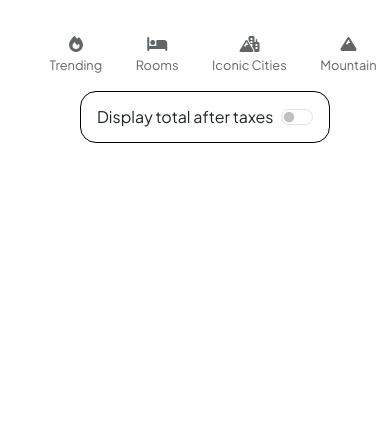
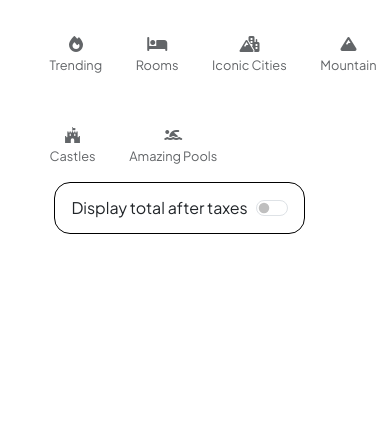
Before and after one commit to prashantbedre/wanderlust-website, a Node server app: page /listings in a window 390 px wide. Shown: the part 80-513 px from the top of the page. Run offline with Node 20, Linux system fonts and the light colour scheme; data that the repository does not hold is empty; some libraries are stand-ins or nearby versions.

Commit message:
first commit

```diff
--- a/views/listings/index.ejs
+++ b/views/listings/index.ejs
@@ -44,7 +44,7 @@
     margin-left: 1rem;
   }
   .tax-toogle{
-    margin-left: 4rem;
+    margin-left: 2.4rem;
     margin-bottom: 0.75rem;
   }
 
@@ -77,11 +77,11 @@
 <div><i class="fa-solid fa-mountain"></i></div>
 <p>Mountain</p>
 </div>
-<div class="filter show"  >
+<div class="filter "  >
   <div><i class="fa-brands fa-fort-awesome"></i></div>
   <p>Castles</p>
 </div>
-<div class="filter show" >
+<div class="filter " >
 <div><i class="fa-solid fa-person-swimming"></i></div>
 <p>Amazing Pools</p>
 </div>
```
